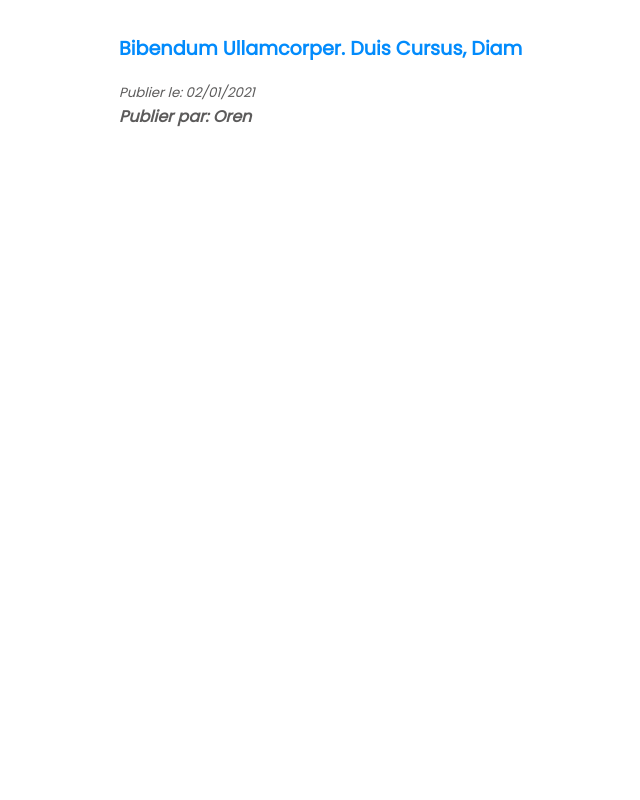
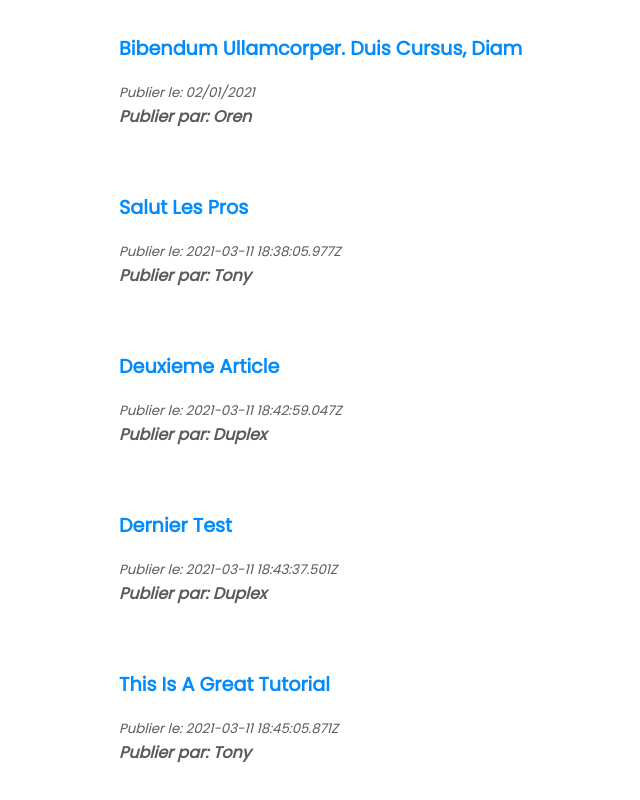
Before and after one commit to kamdjouduplex/cours-initiation-reactjs, a React (Create React App) app: page / in a window 1280 px wide. Shown: the part 296-1096 px from the top of the page, without its empty margins (157-797 px from the left). Before the commit the page ends 800 px from the top, so only its background shows below. Built offline with nearby package versions, Linux system fonts and the light colour scheme; data requests are answered from the project's data file.

Commit message:
fait un post request dans react

```diff
--- a/data/db.json
+++ b/data/db.json
@@ -13,6 +13,34 @@
       "body": "cursus vestibulum. Mauris magna. Duis dignissim tempor arcu. Vestibulum ut eros non enim commodo hendrerit. Donec porttitor tellus non magna. Nam ligula elit, pretium et, rutrum non, hendrerit id, ante. Nunc mauris sapien, cursus in, hendrerit consectetuer, cursus et, magna. Praesent interdum ligula eu enim. Etiam imperdiet dictum magna. Ut tincidunt orci quis lectus. Nullam suscipit, est ac facilisis facilisis, magna tellus faucibus leo, in lobortis tellus justo sit amet nulla. Donec non justo. Proin non massa non ante bibendum",
       "author": "Oren",
       "date": "02/01/2021"
+    },
+    {
+      "title": "Salut les pros",
+      "author": "Tony",
+      "body": "Ceci cest notre body....",
+      "date": "2021-03-11 18:38:05.977Z",
+      "id": 423
+    },
+    {
+      "title": "Deuxieme article",
+      "author": "Duplex",
+      "body": "Helloo wwtestttttttttttttttttttttt",
+      "date": "2021-03-11 18:42:59.047Z",
+      "id": 424
+    },
+    {
+      "title": "Dernier test",
+      "author": "Duplex",
+      "body": "Testttttttttttttttttttttttttttttttttt",
+      "date": "2021-03-11 18:43:37.501Z",
+      "id": 425
+    },
+    {
+      "title": "This is a great tutorial",
+      "author": "Tony",
+      "body": "hehehe",
+      "date": "2021-03-11 18:45:05.871Z",
+      "id": 426
     }
   ]
 }
--- a/src/Ajouter.js
+++ b/src/Ajouter.js
@@ -4,10 +4,29 @@ const Ajouter = () => {
     const [title, setTitle] = useState('');
     const [author, setAuthor] = useState('');
     const [body, setBody] = useState('');
+    const [isLoading, setIsLoading] = useState(false);
+
+    const HandleBlogAdding = (e) => {
+        e.preventDefault();
+        const tmp_date = new Date().toISOString().split('T');
+        const date = `${tmp_date[0]} ${tmp_date[1]}`;
+        const blog = { title, author, body, date }
+        setIsLoading(true);
+        fetch('http://localhost:8000/blogs',
+        {
+            method: 'POST',
+            headers: { 'Content-Type': 'application/json'},
+            body: JSON.stringify(blog)
+        }
+        ).then( () => {
+            console.log('article ajouter avec succes.');
+            setIsLoading(false);
+        })
+    }
 
     return (
         <div className="create-blog">
-            <form  className="form">
+            <form onSubmit={ HandleBlogAdding } className="form">
                 <div className="form-group">
                     <label htmlFor="title">Titre de l'article</label>
                     <input
@@ -41,7 +60,8 @@ const Ajouter = () => {
                     id="body" rows="10"></textarea>
                 </div>
                 <div className="form-group">
-                    <button type="submit" className="btn-create">Creer Article</button>
+                    { !isLoading && <button type="submit" className="btn-create">Creer Article</button>}
+                    { isLoading && <button type="submit" className="btn-create" disabled>En cour de traitement ...</button>}
                 </div>
             </form>
         </div>
```
Lines whose indentation alone changed are shown as unchanged.
